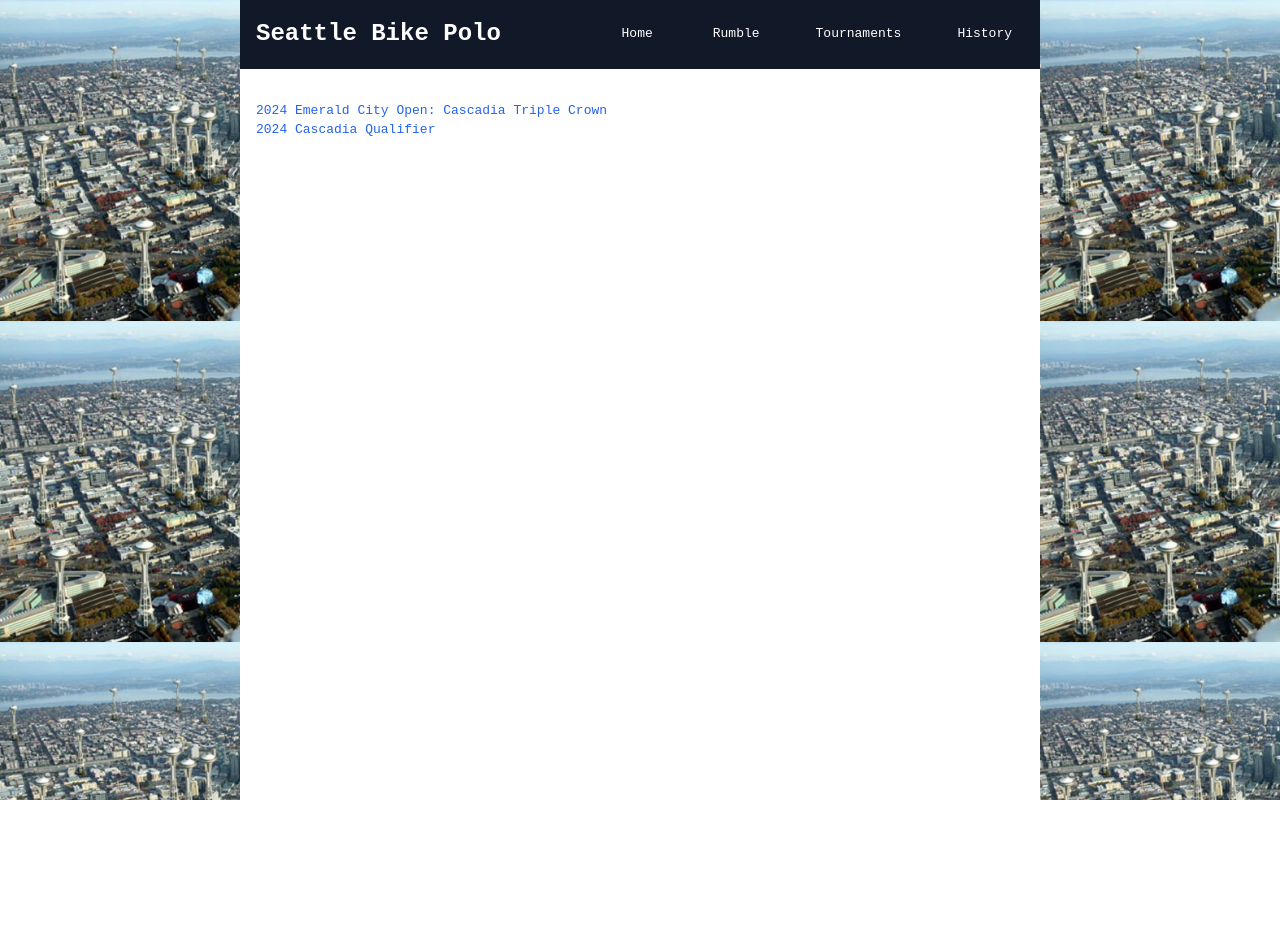
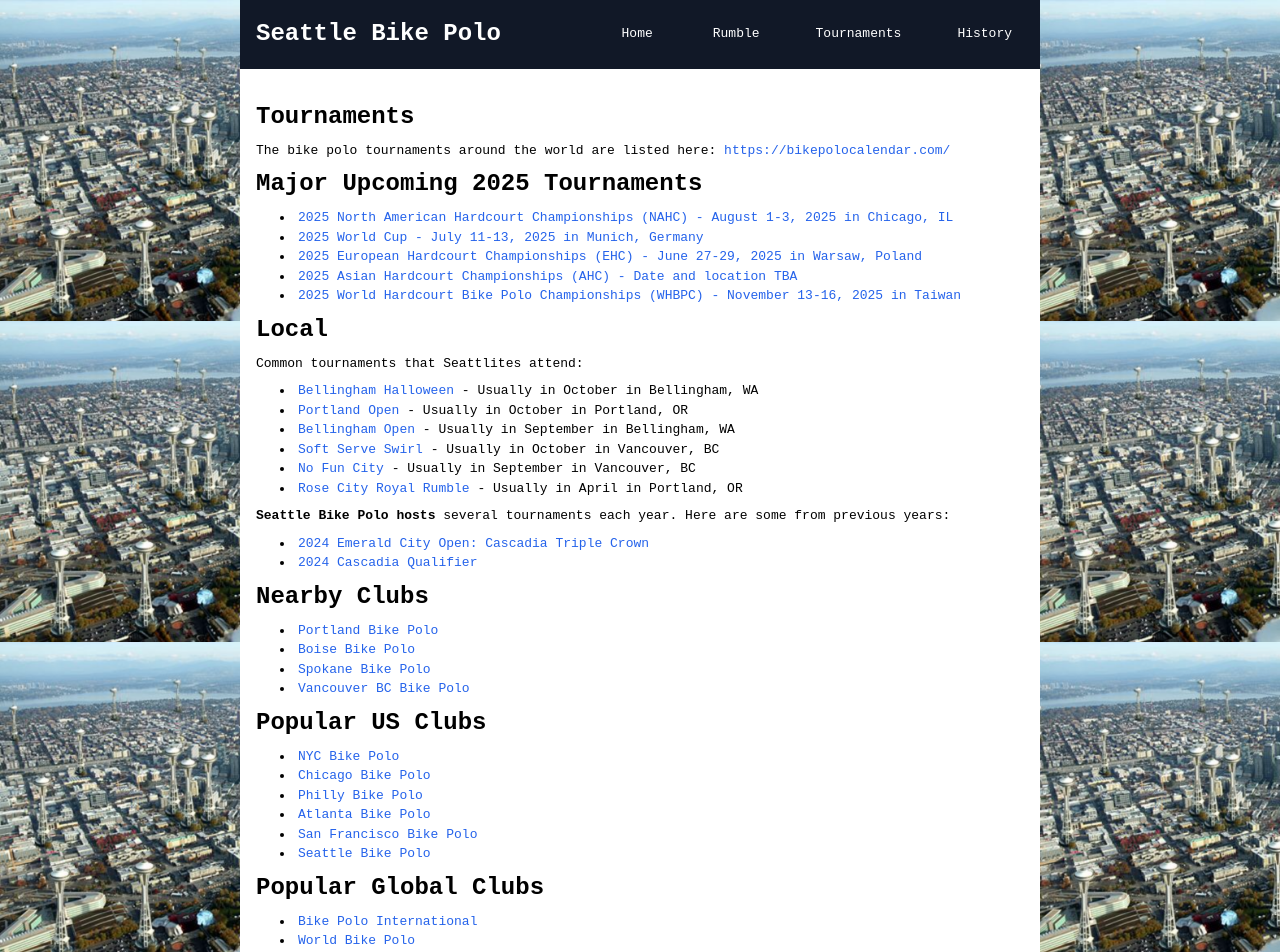
Before and after one commit to geluso/206bikepolo.com, a Next.js app: page /tournaments in a window 1280 px wide. Shown: the top 952 px of the page. Before the commit the page ends 800 px from the top, so only its background shows below. Built offline with nearby package versions, Linux system fonts and the light colour scheme.

Commit message:
Update polo tourney page with  links (hyperlinks broken, generated via claude)

```diff
--- a/app/tournaments/page.tsx
+++ b/app/tournaments/page.tsx
@@ -1,12 +1,147 @@
 export default function Page() {
-  return <div>
-    <ul>
-      <li>
-        <a href="/tournaments/2024-emerald-city-open-cascadia-triple-crown">2024 Emerald City Open: Cascadia Triple Crown</a>
-      </li>
-      <li>
-        <a href="/tournaments/2024-cascadia-qualifier">2024 Cascadia Qualifier</a>
-      </li>
+  return <div className="mb-80">
+
+  <h2 className="my-2 text-2xl font-extrabold">Tournaments</h2>
+  <p className="mb-2">
+    The bike polo tournaments around the world are listed here:{" "}
+    <a href="https://bikepolocalendar.com/" target="_blank">
+      https://bikepolocalendar.com/
+    </a>
+  </p>
+
+  <h2 className="my-2 text-2xl font-extrabold">Major Upcoming 2025 Tournaments</h2>
+  <ul className="ps-6 my-2 list-disc list-inside">
+    <li><a href="https://www.facebook.com/events/1238786489274746" target="_blank">
+        2025 North American Hardcourt Championships (NAHC) - August 1-3, 2025 in Chicago, IL
+      </a></li>
+    <li><a href="https://www.bikepoloworldcup.com/" target="_blank">
+        2025 World Cup - July 11-13, 2025 in Munich, Germany
+      </a></li>
+    <li><a href="https://www.facebook.com/events/380772648646648" target="_blank">
+        2025 European Hardcourt Championships (EHC) - June 27-29, 2025 in Warsaw, Poland
+      </a></li>
+    <li><a href="https://www.facebook.com/events/703823682195579" target="_blank">
+        2025 Asian Hardcourt Championships (AHC) - Date and location TBA
+      </a></li>
+    <li><a href="https://www.facebook .com/events/whbpc-2025/whbpc-2025/230202919057524" target="_blank">
+        2025 World Hardcourt Bike Polo Championships (WHBPC) - November 13-16, 2025 in Taiwan
+      </a></li>
+  </ul>
+
+  <h2 className="my-2 text-2xl font-extrabold">Local</h2>
+  <p className="mb-2">
+    Common tournaments that Seattlites attend:
+  </p>
+
+  <ul className="ps-6 my-2 list-disc list-inside">
+    <li>
+      <a href="https://www.facebook.com/events/1238786489274746" target="_blank">
+        Bellingham Halloween
+      </a>{" "}
+      - Usually in October in Bellingham, WA
+    </li>
+    <li>
+      <a href="https://bikepolocalendar.com/event/portland-open" target="_blank">
+        Portland Open
+      </a>{" "}
+      - Usually in October in Portland, OR
+    </li>
+    <li>
+      <a href="https://bikepolocalendar.com/event/bellingham-open" target="_blank">
+        Bellingham Open
+      </a>{" "}
+      - Usually in September in Bellingham, WA
+    </li>
+    <li>
+      <a href="https://bikepolocalendar.com/event/soft-serve-swirl-iv" target="_blank">
+        Soft Serve Swirl
+      </a>{" "}
+      - Usually in October in Vancouver, BC
+    </li>
+    <li>
+      <a href="https://bikepolocalendar.com/event/no-fun-city-9" target="_blank">
+        No Fun City
+      </a>{" "}
+      - Usually in September in Vancouver, BC
+    </li>
+    <li>
+      <a href="https://bikepolocalendar.com/event/rose-city-royal-rumble" target="_blank">
+        Rose City Royal Rumble
+      </a>{" "}
+      - Usually in April in Portland, OR
+    </li>
+  </ul>
+
+  <strong>Seattle Bike Polo hosts</strong> several tournaments each year. Here are some from previous years:
+
+    <ul className="ps-6 my-2 list-disc list-inside">
+      <li><a href="/tournaments/2024-emerald-city-open-cascadia-triple-crown">
+            2024 Emerald City Open: Cascadia Triple Crown
+          </a></li>
+      <li><a href="/tournaments/2024-cascadia-qualifier">
+            2024 Cascadia Qualifier
+          </a></li>
     </ul>
+
+
+  <h2 className="my-2 text-2xl font-extrabold">Nearby Clubs</h2>
+  <ul className="ps-6 my-2 list-disc list-inside">
+    <li><a href="https://portlandbikepolo.com/" target="_blank">
+        Portland Bike Polo
+      </a></li>
+    <li><a href="https://www.facebook.com/groups/boisehardcourtbikepolo" target="_blank">
+        Boise Bike Polo
+      </a></li>
+    <li><a href="https://www.facebook.com/groups/SpokaneBikePolo" target="_blank">
+        Spokane Bike Polo
+      </a></li>
+    <li><a href="https://www.facebook.com/groups/bikepolocanada" target="_blank">
+        Vancouver BC Bike Polo
+      </a></li>
+  </ul>
+
+  <h2 className="my-2 text-2xl font-extrabold">Popular US Clubs</h2>
+  <ul className="ps-6 my-2 list-disc list-inside">
+    <li><a href="https://www.nycbikepolo.com/" target="_blank">
+        NYC Bike Polo
+      </a></li>
+    <li><a href="https://www.chicagobikepolo.com/" target="_blank">
+        Chicago Bike Polo
+      </a></li>
+    <li><a href="https://www.facebook.com/PhillyBikePolo/" target="_blank">
+        Philly Bike Polo
+      </a></li>
+    <li><a href="https://www.facebook.com/groups/atlbikepolo" target="_blank">
+        Atlanta Bike Polo
+      </a></li>
+    <li><a href="https://www.facebook.com/groups/bikepolosf" target="_blank">
+        San Francisco Bike Polo
+      </a></li>
+    <li><a href="https://www.facebook.com/groups/SeattleBikePolo/" target="_blank">
+        Seattle Bike Polo
+      </a></li>
+  </ul>
+
+  <h2 className="my-2 text-2xl font-extrabold">Popular Global Clubs</h2>
+  <ul className="ps-6 my-2 list-disc list-inside">
+    <li><a href="https://www.bikepolointernational.com/" target="_blank">
+        Bike Polo International
+      </a></li>
+    <li><a href="https://www.facebook.com/groups/WorldBikePolo/" target="_blank">
+        World Bike Polo
+      </a></li>
+  </ul>
+
+  <h2 className="my-2 text-2xl font-extrabold">Links</h2>
+  <ul className="ps-6 my-2 list-disc list-inside">
+    <li><a href="https://en.wikipedia.org/wiki/Hardcourt_Bike_Polo" target="_blank">
+        Wikipedia page
+      </a> on Hardcourt Bike Polo</li>
+    <li><a href="https://www.reddit.com/r/BIKEPOLO/" target="_blank">
+        Reddit page
+      </a> on Bike Polo</li>
+  </ul>
+
+  <p className="pb-10"></p>
   </div>
 }
```
Also changed, not shown: app/tournaments/2024-cascadia-qualifier/page.tsx (+5 -2 lines).
